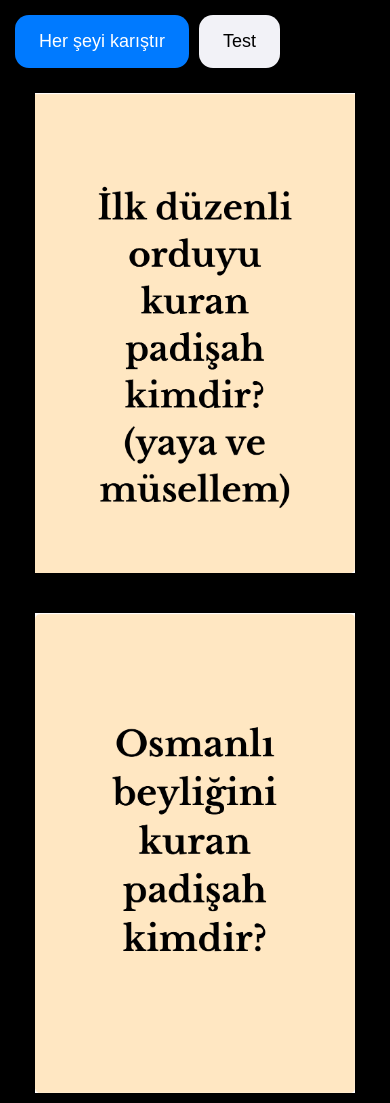
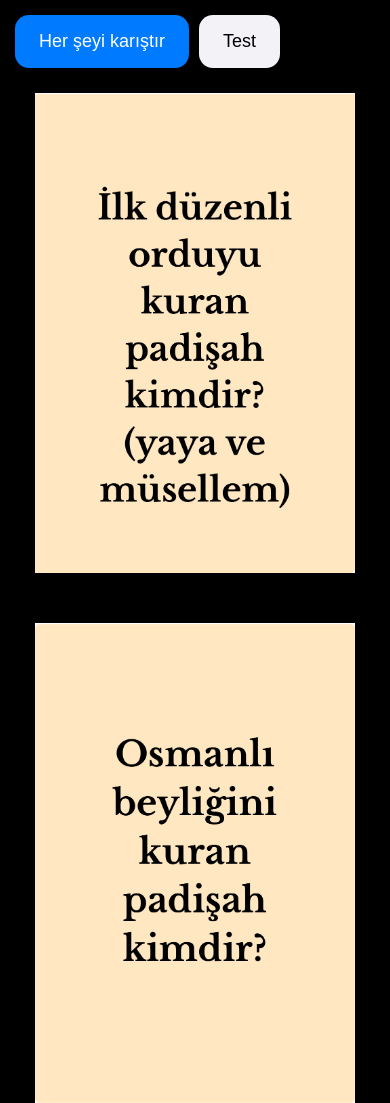
Before and after one commit to altrsa/Elif, a plain HTML site: page index.html in a window 390 px wide. Shown: the top 1103 px of the page. Drawn offline with Linux system fonts and the light colour scheme.

Commit message:
Update index.html

```diff
--- a/index.html
+++ b/index.html
@@ -129,7 +129,7 @@ body {
 
     #container {
         grid-template-columns: 1fr;
-        gap: 40px;           /* ← нормальный отступ между карточками */
+        gap: 50px;           /* ← нормальный отступ между карточками */
         padding: 10px;       /* ← отступ от краёв экрана */
     }
 
```
